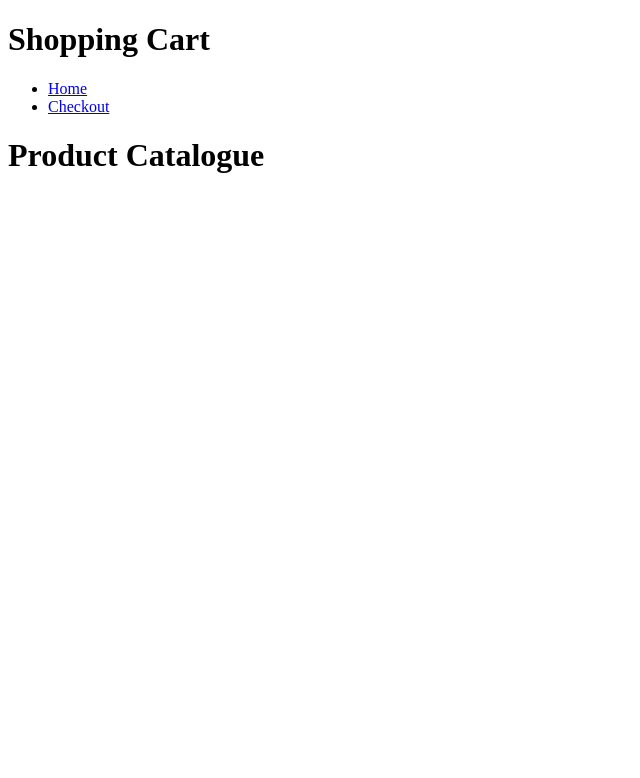
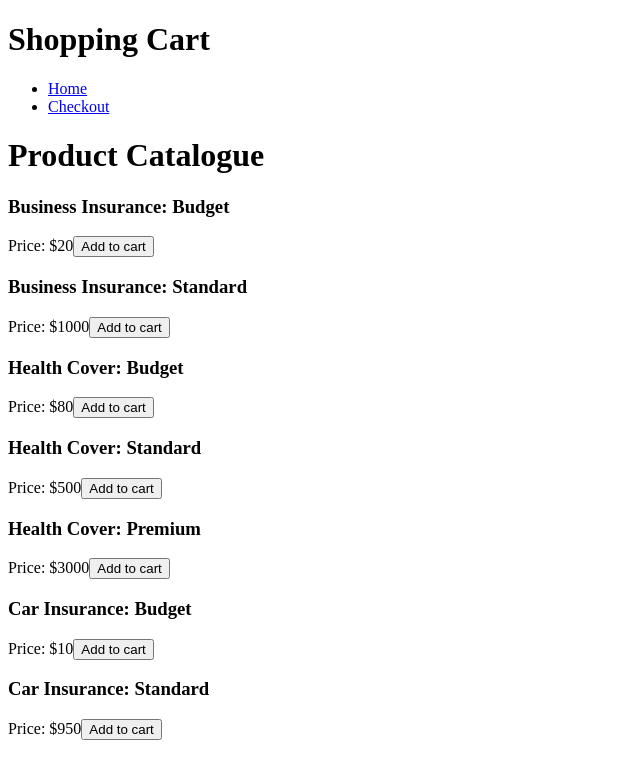
Before and after one commit to peachy555/e-shop, a React (Create React App) app: page / in a window 1280 px wide. Shown: the top 778 px of the page, without its empty margins (0-640 px from the left). Built offline with nearby package versions, Linux system fonts and the light colour scheme.

Commit message:
product listing on catalogue  page

```diff
--- a/src/data/products.json
+++ b/src/data/products.json
@@ -4,43 +4,43 @@
 			"id": 1,
 			"name": "Business Insurance: Budget",
 			"description": "Product 1 description xxxxxxxxxxxx",
-			"price": 20,
+			"price": 20
 		},
 		{
 			"id": 2,
 			"name": "Business Insurance: Standard",
 			"description": "Product 2 description xxxxxxxxxxxx",
-			"price": 1000,
+			"price": 1000
 		},
 		{
 			"id": 3,
 			"name": "Health Cover: Budget",
 			"description": "Product 3 description xxxxxxxxxxxx",
-			"price": 80,
+			"price": 80
 		},
 		{
 			"id": 4,
 			"name": "Health Cover: Standard",
 			"description": "Product 4 description xxxxxxxxxxxx",
-			"price": 500,
+			"price": 500
 		},
 		{
 			"id": 5,
 			"name": "Health Cover: Premium",
 			"description": "Product 5 description xxxxxxxxxxxx",
-			"price": 3000,
+			"price": 3000
 		},
 		{
 			"id": 6,
 			"name": "Car Insurance: Budget",
 			"description": "Product 6 description xxxxxxxxxxxx",
-			"price": 10,
+			"price": 10
 		},
 		{
 			"id": 7,
 			"name": "Car Insurance: Standard",
 			"description": "Product 7 description xxxxxxxxxxxx",
-			"price": 950,
-		},
+			"price": 950
+		}
 	]
 }
--- /dev/null
+++ b/src/features/product-listing/index.js
@@ -0,0 +1,14 @@
+import React from 'react'
+
+
+import ProductListItem from './product-list-item'
+
+
+export default function ProductListing(props) {
+	return <div>
+		{
+			props.products.map( product =>
+				<ProductListItem product={product} />)
+		}
+	</div>
+}
--- /dev/null
+++ b/src/features/product-listing/product-list-item.js
@@ -0,0 +1,11 @@
+import React from 'react'
+
+export default function ProductListItem(props) {
+	return <div>
+		<h3>{ props.product.name }</h3>
+		<span>Price: ${ props.product.price }</span>
+		<span>
+			<button>Add to cart</button>
+		</span>
+	</div>
+}
--- a/src/pages/cataloguepage.js
+++ b/src/pages/cataloguepage.js
@@ -1,7 +1,12 @@
 import React from 'react'
+
+import ProductListing from '../features/product-listing';
+import data from '../data/products.json';
+
 
 export default function CataloguePage(props) {
 		return <div>
 		<h1>Product Catalogue</h1>
+		<ProductListing products={data.products} />
 	</div>
 }
```
